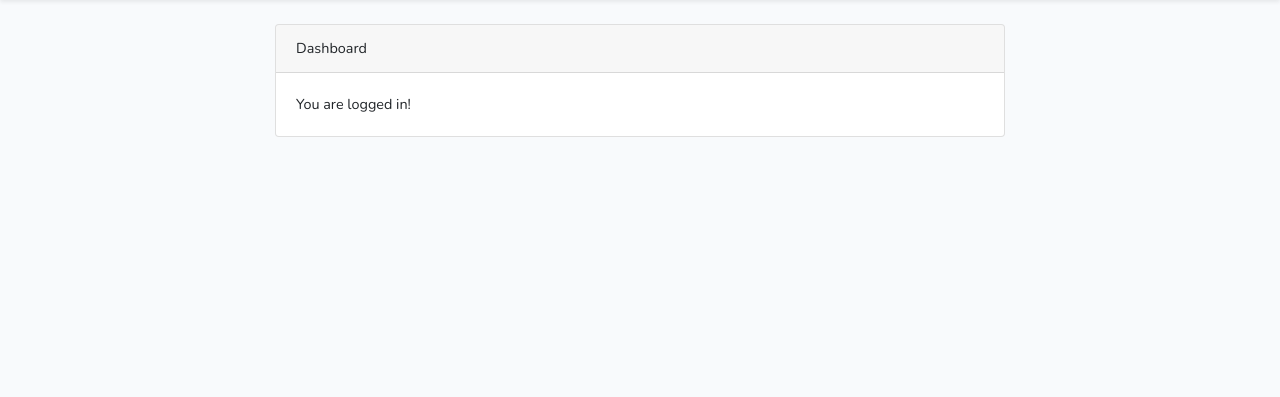
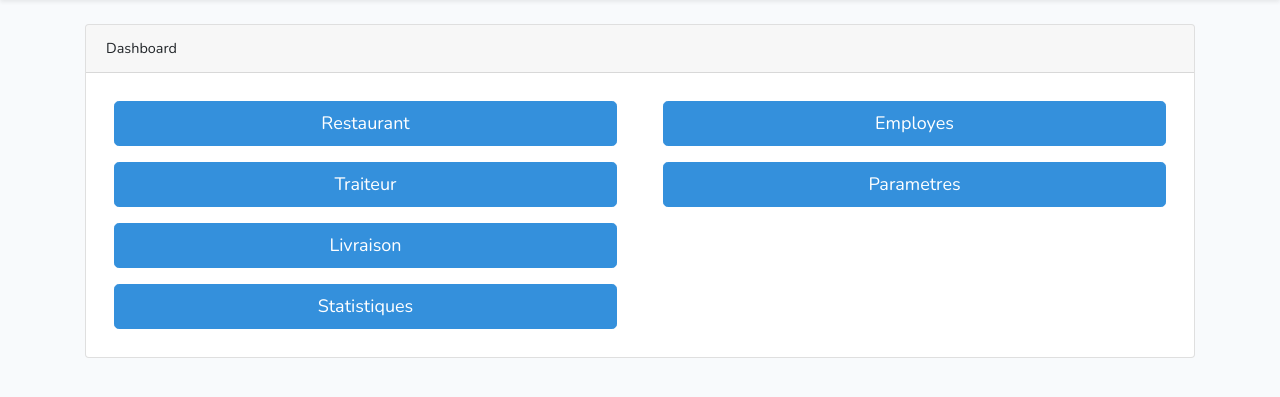
Before and after one commit to YeFFreY/petitefourchette, a Laravel app: page /home in a window 1280 px wide. Shown: the part 55-452 px from the top of the page. Run offline with Laravel 8, Linux system fonts and the light colour scheme; the visitor is signed in with stand-in values (Sample User, id 1).

Commit message:
home page menu layout

```diff
--- a/resources/views/home.blade.php
+++ b/resources/views/home.blade.php
@@ -3,7 +3,7 @@
 @section('content')
 <div class="container">
     <div class="row justify-content-center">
-        <div class="col-md-8">
+        <div class="col-md-12">
             <div class="card">
                 <div class="card-header">Dashboard</div>
 
@@ -13,8 +13,19 @@
                             {{ session('status') }}
                         </div>
                     @endif
+                    <div class="row">
+                        <div class="col-md-6 d-flex flex-column">
+                            <a href="" class="btn btn-primary btn-lg m-2">Restaurant</a>
+                            <a href="" class="btn btn-primary btn-lg m-2">Traiteur</a>
+                            <a href="" class="btn btn-primary btn-lg m-2">Livraison</a>
+                            <a href="" class="btn btn-primary btn-lg m-2">Statistiques</a>
+                        </div>
+                        <div class="col-md-6 d-flex flex-column">
+                            <a href="" class="btn btn-primary btn-lg m-2">Employes</a>
+                            <a href="" class="btn btn-primary btn-lg m-2">Parametres</a>
+                        </div>
+                    </div>
 
-                    You are logged in!
                 </div>
             </div>
         </div>
```
